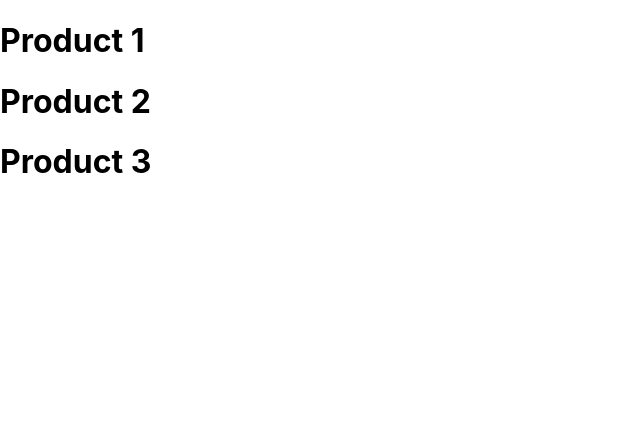
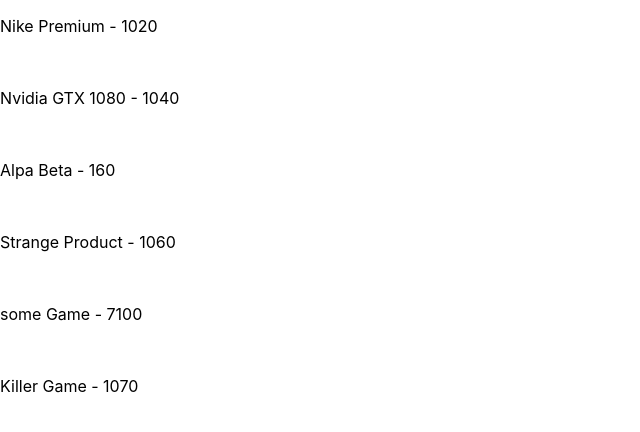
Before and after one commit to Gyekye/next-blog, a Next.js app: page /products in a window 1280 px wide. Shown: the top 432 px of the page, without its empty margins (0-640 px from the left). Built offline with nearby package versions, Linux system fonts and the light colour scheme; data requests are answered from the project's data file.

Commit message:
feat: fetch data with SWR
Signed-off-by: Gyekye <mrgyekye740@gmail.com>

```diff
--- a/db.json
+++ b/db.json
@@ -26,11 +26,36 @@
       "author": "Nextjs"
     }
   ],
-  "comments": [
+  "products": [
+    {
+      "id": 18,
+      "name": "Nike Premium",
+      "price": 1020
+    },
+    {
+      "id": 17,
+      "name": "Nvidia GTX 1080",
+      "price": 1040
+    },
+    {
+      "id": 41,
+      "name": "Alpa Beta",
+      "price": 160
+    },
     {
       "id": 1,
-      "body": "some comment",
-      "postId": 1
+      "name": "Strange Product",
+      "price": 1060
+    },
+    {
+      "id": 31,
+      "name": "some Game",
+      "price": 7100
+    },
+    {
+      "id": 21,
+      "name": "Killer Game",
+      "price": 1070
     }
   ],
   "profile": {
--- a/pages/products/index.tsx
+++ b/pages/products/index.tsx
@@ -1,11 +1,40 @@
 import {NextPage} from 'next';
+import useSWR, {SWRResponse} from 'swr';
+
+
+type Product = {
+	id: number;
+	name: string;
+	price: number;
+};
 
 const Products: NextPage = (): JSX.Element => {
+
+	//* Client Side Data fetching with SWR
+	//? https://swr.vercel.app/
+	//? Create a fetcher function that will be called whenever the data is needed.
+
+	const fetcher = (url: string) => fetch(url).then((r) => r.json());
+
+	//? Data returns a product array, error is string
+	const {data, error}: SWRResponse<Product[], string> = useSWR('http://localhost:3000/products', fetcher);
+
 	return (
 		<>
-			<h1 >Product 1</h1 >
-			<h1 >Product 2</h1 >
-			<h1 >Product 3</h1 >
+			{
+				error && <div >Failed to load</div >
+			}
+			{
+				data &&
+				<div >
+					{data.map((product: Product) =>
+						<div key={product.id} >
+							<p>{product.name} - {product.price}</p
+							><br />
+						</div >
+					)}
+				</div >
+			}
 		</>
 	);
 
```
